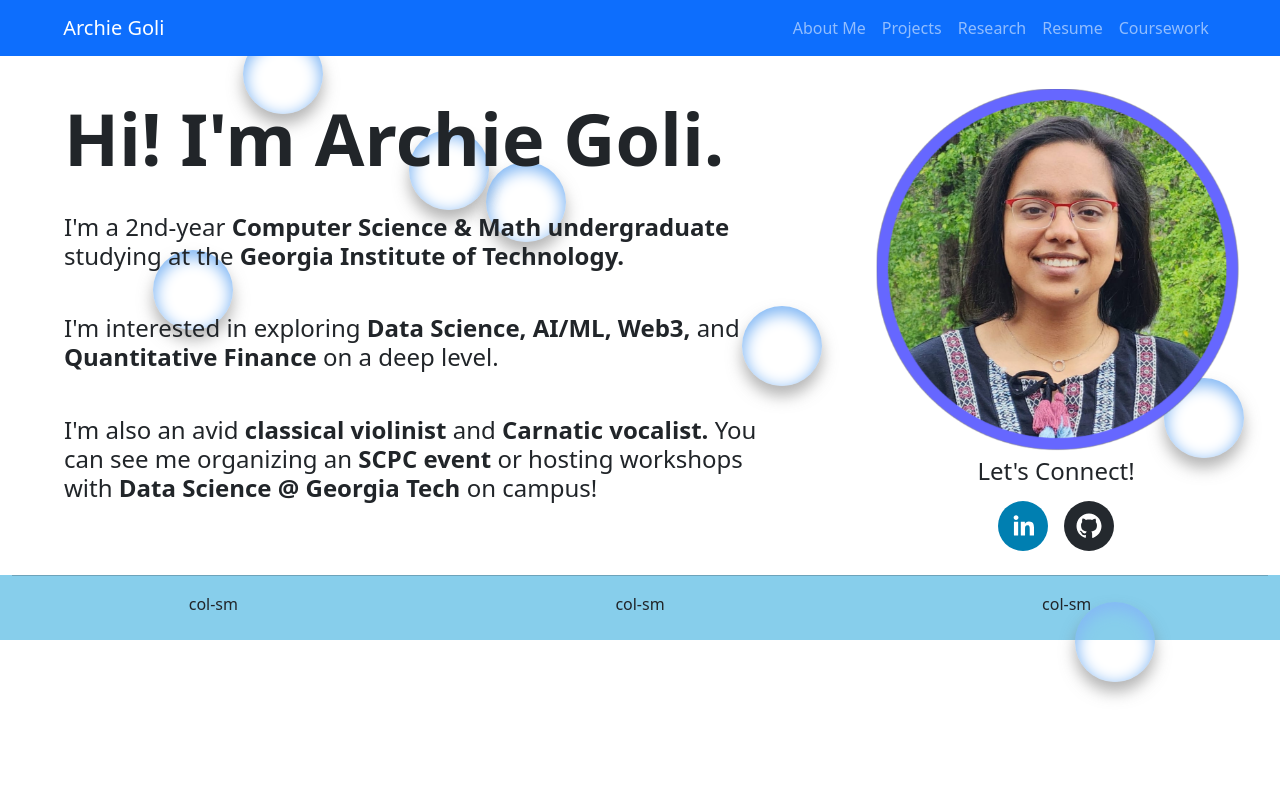
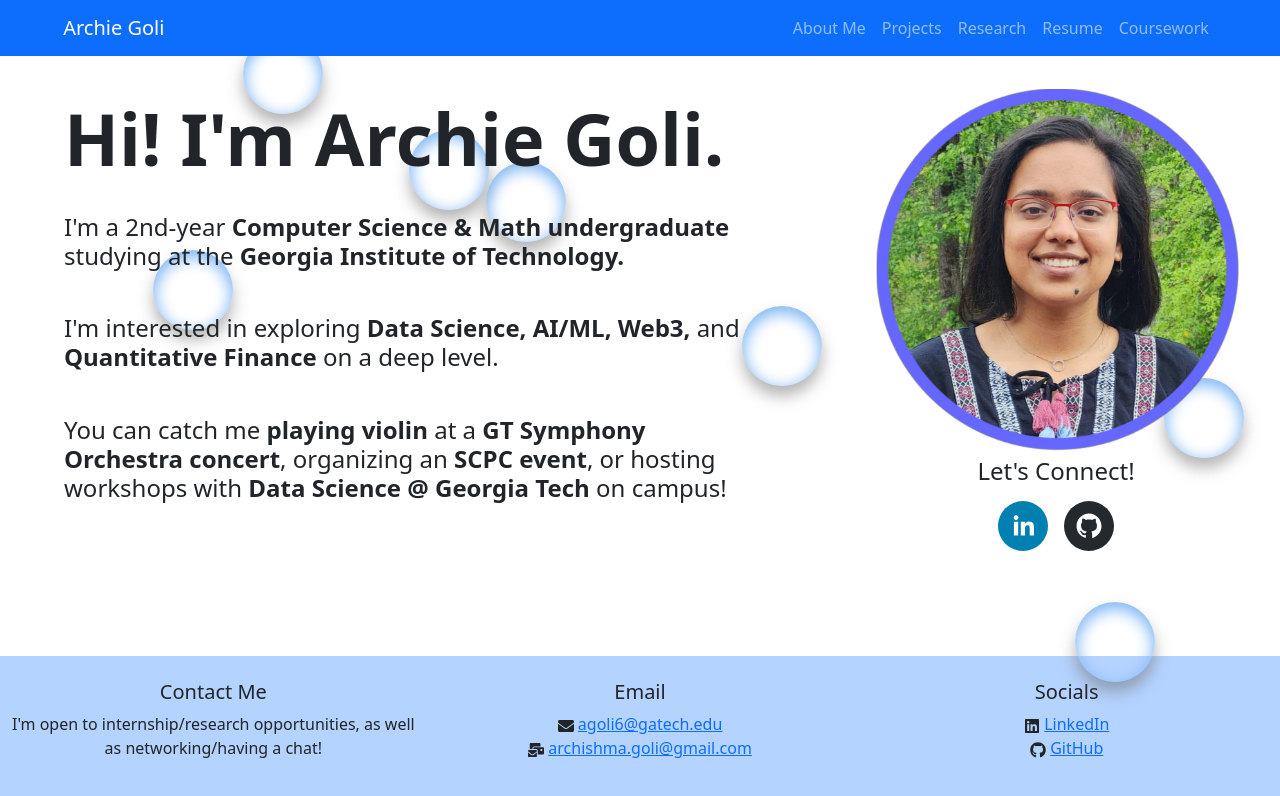
Before and after one commit to archishmagoli/portfolio, a Next.js app: page / in a window 1280 px wide. Shown: the top 796 px of the page. Built offline with nearby package versions, Linux system fonts and the light colour scheme.

Commit message:
finish footer

```diff
--- a/package.json
+++ b/package.json
@@ -15,6 +15,7 @@
     "next": "13.4.7",
     "react": "18.2.0",
     "react-bootstrap": "^2.8.0",
-    "react-dom": "18.2.0"
+    "react-dom": "18.2.0",
+    "react-icons": "^4.10.1"
   }
 }
--- a/src/app/components/about.js
+++ b/src/app/components/about.js
@@ -40,7 +40,7 @@
                   <br></br>
                   <h4>I&#39;m interested in exploring <b>Data Science, AI/ML, Web3,</b> and <b>Quantitative Finance</b> on a deep level.</h4>
                   <br></br>
-                  <h4>I&#39;m also an avid <b>classical violinist</b> and <b>Carnatic vocalist.</b> You can see me organizing an <b>SCPC event</b> or hosting workshops with <b>Data Science @ Georgia Tech</b> on campus!</h4>
+                  <h4>You can catch me <b>playing violin</b> at a <b>GT Symphony Orchestra concert</b>, organizing an <b>SCPC event</b>, or hosting workshops with <b>Data Science @ Georgia Tech</b> on campus!</h4>
                   <br></br>
               </div>
           </div>
--- a/src/app/components/app.css
+++ b/src/app/components/app.css
@@ -1,3 +1,9 @@
+.App {
+    min-height: 100vh;
+    display: flex;
+    flex-direction: column;
+}
+
 .navbar { margin : 0 !important; }
 
 .brand-link {
@@ -9,10 +15,11 @@
 }
 
 .footer {
-    background-color: skyblue;
+    background-color: #B4D3FF;
     width: 100%;
     vertical-align: middle;
     text-align: center;
+    margin-top: auto;
 }
 
 .fade-in-section {
@@ -31,7 +38,7 @@
 }
 
 #overarching_container {
-    height: auto;
+    height: 100%;
     display: flex;
     margin-top: 2cqw;
     overflow: auto;
@@ -54,7 +61,7 @@
 }
 
 #projects-container {
-    height: 50%;
+    height: auto;
     display: inline-block;
     width: 100%;
     margin: auto;
--- a/src/app/components/footer.js
+++ b/src/app/components/footer.js
@@ -1,23 +1,34 @@
 "use client";
 import React from "react";
 import Container from 'react-bootstrap/Container';
+import { SocialIcon } from 'react-social-icons';
+import { FaEnvelope, FaEnvelopeSquare, FaGithub, FaHeart, FaLinkedin, FaMailBulk, FaRegEnvelopeOpen } from "react-icons/fa";
 
 export default function Footer() {
     return (
         <>
-            <div>
-                <Container fluid className="footer">
-                    <hr />
-                    <div class="row">
-                        <div class="col-sm">col-sm</div>
-                        <div class="col-sm">col-sm</div>
-                        <div class="col-sm">col-sm</div>
+            <Container fluid className="footer">
+                <br></br>
+                <div class="row">
+                    <div class="col-sm">
+                        <h5>Contact Me</h5>
+                        <p>I'm open to internship/research opportunities, as well as networking/having a chat!</p>
                     </div>
-                    <br></br>
-                </Container>
-            </div>
-
+                    <div class="col-sm">
+                        <h5>Email</h5>
+                        <FaEnvelope /> <a href="mailto:agoli6@gatech.edu"> agoli6@gatech.edu</a>
+                        <br></br>
+                        <FaMailBulk /> <a href="mailto:archishma.goli@gmail.com"> archishma.goli@gmail.com</a>
+                    </div>
+                    <div class="col-sm">
+                        <h5>Socials</h5>
+                        <FaLinkedin /> <a href="https://www.linkedin.com/in/archishma-goli/"> LinkedIn</a>
+                        <br></br>
+                        <FaGithub /> <a href="https://www.github.com/archishmagoli"> GitHub</a>
+                    </div>
+                </div>
+                <br></br>
+            </Container>
         </>
-
     );
 }
--- a/src/app/page.js
+++ b/src/app/page.js
@@ -5,10 +5,10 @@
 
 export default function Home() {
   return (
-    <>
+    <div className="App">
       <Nav_bar />
       <Header />
       <Footer />
-    </>
+    </div>
   );
 }
--- a/src/app/projects/page.js
+++ b/src/app/projects/page.js
@@ -1,13 +1,15 @@
 import 'bootstrap/dist/css/bootstrap.css';
 import Nav_bar from "../components/navbar";
+import Footer from "../components/footer";
 import Overview from "./overview";
 import "../components/app.css";
 
 export default function Project() {
     return (
-      <>
+      <div className="App">
         <Nav_bar />
         <Overview />
-      </>
+        <Footer />
+      </div>
     );
 }
```
Also changed, not shown: 1 other file (tests, documents, lock files or other folders).
